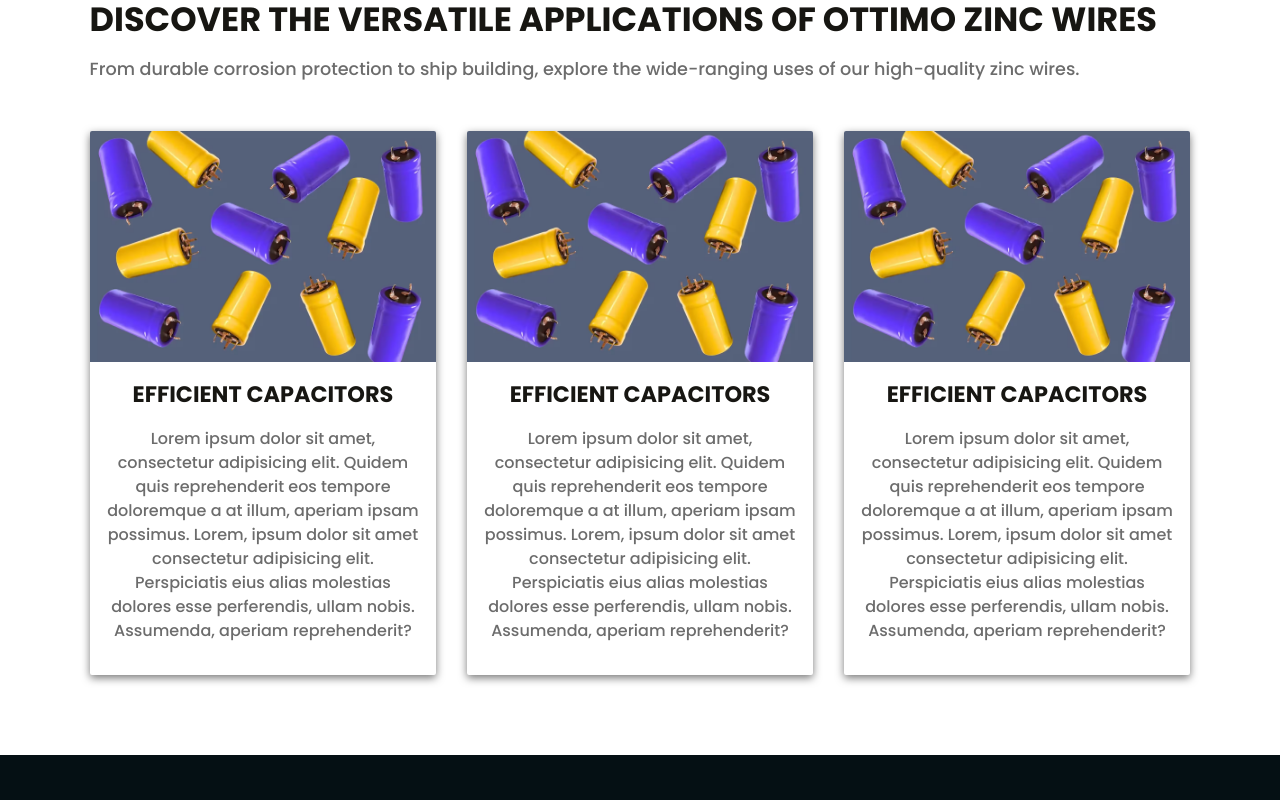
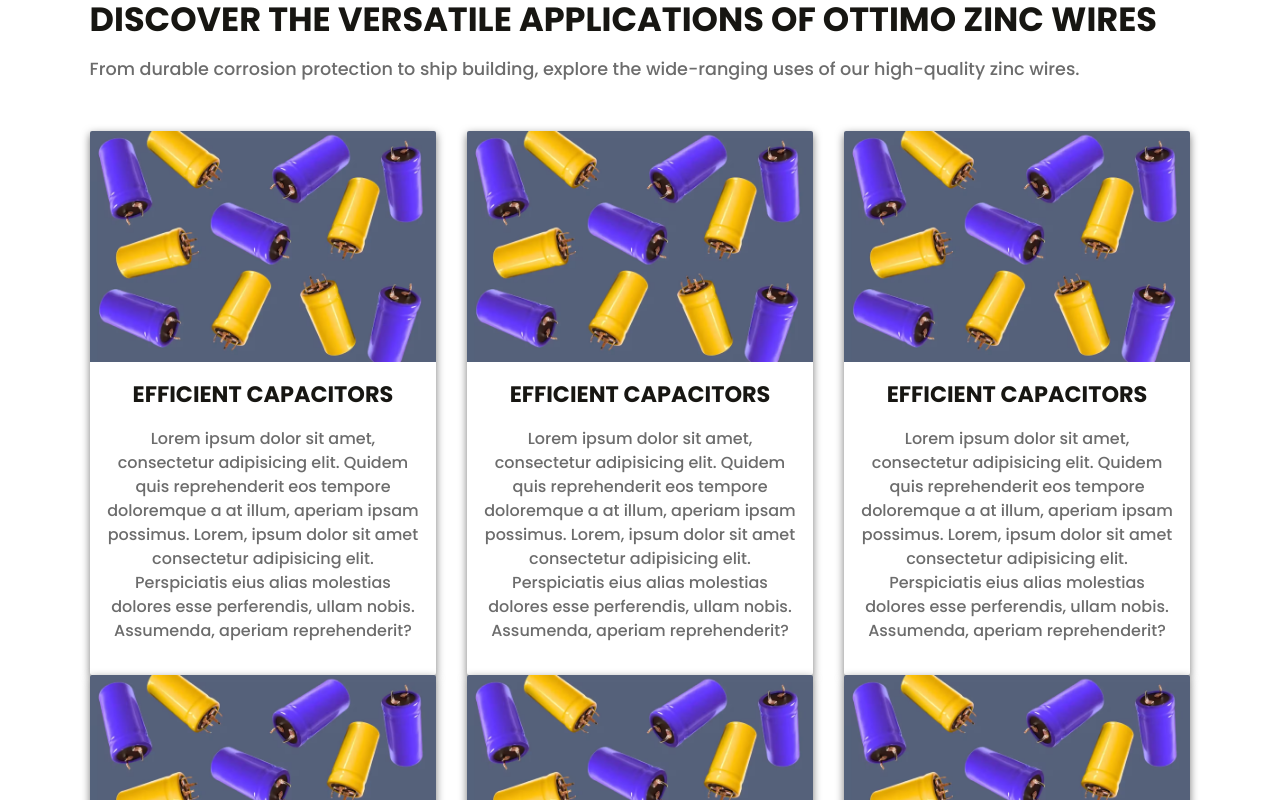
Before and after one commit to josephpal27/Ottimo-Metals, a React (Vite) app: page /applications in a window 1280 px wide. Shown: the part 880-1680 px from the top of the page. Built offline with nearby package versions, Linux system fonts and the light colour scheme.

Commit message:
Applications updated

```diff
--- a/src/pages/Applications.jsx
+++ b/src/pages/Applications.jsx
@@ -76,6 +76,9 @@ const Applications = () => {
                     <p>From durable corrosion protection to ship building, explore the wide-ranging uses of our high-quality zinc wires.</p>
                 </div>
                 <div className="applications-card-row">
+                    {
+                        applicationsContent.map(() => {
+                            return (
                                 <div className="applications-card">
                                     <div className="card-image">
                                         <img src={appsImg1} alt="Application Image" loading="lazy" />
@@ -85,24 +88,9 @@ const Applications = () => {
                                         <p>Lorem ipsum dolor sit amet, consectetur adipisicing elit. Quidem quis reprehenderit eos tempore doloremque a at illum, aperiam ipsam possimus. Lorem, ipsum dolor sit amet consectetur adipisicing elit. Perspiciatis eius alias molestias dolores esse perferendis, ullam nobis. Assumenda, aperiam reprehenderit?</p>
                                     </div>
                                 </div>
-                    <div className="applications-card">
-                        <div className="card-image">
-                            <img src={appsImg1} alt="Application Image" loading="lazy" />
-                        </div>
-                        <div className="card-desc">
-                            <span>Efficient Capacitors</span>
-                            <p>Lorem ipsum dolor sit amet, consectetur adipisicing elit. Quidem quis reprehenderit eos tempore doloremque a at illum, aperiam ipsam possimus. Lorem, ipsum dolor sit amet consectetur adipisicing elit. Perspiciatis eius alias molestias dolores esse perferendis, ullam nobis. Assumenda, aperiam reprehenderit?</p>
-                        </div>
-                    </div>
-                    <div className="applications-card">
-                        <div className="card-image">
-                            <img src={appsImg1} alt="Application Image" loading="lazy" />
-                        </div>
-                        <div className="card-desc">
-                            <span>Efficient Capacitors</span>
-                            <p>Lorem ipsum dolor sit amet, consectetur adipisicing elit. Quidem quis reprehenderit eos tempore doloremque a at illum, aperiam ipsam possimus. Lorem, ipsum dolor sit amet consectetur adipisicing elit. Perspiciatis eius alias molestias dolores esse perferendis, ullam nobis. Assumenda, aperiam reprehenderit?</p>
-                        </div>
-                    </div>
+                            )
+                        })
+                    }
                 </div>
             </section>
         </>
```
Lines whose indentation alone changed are shown as unchanged.
